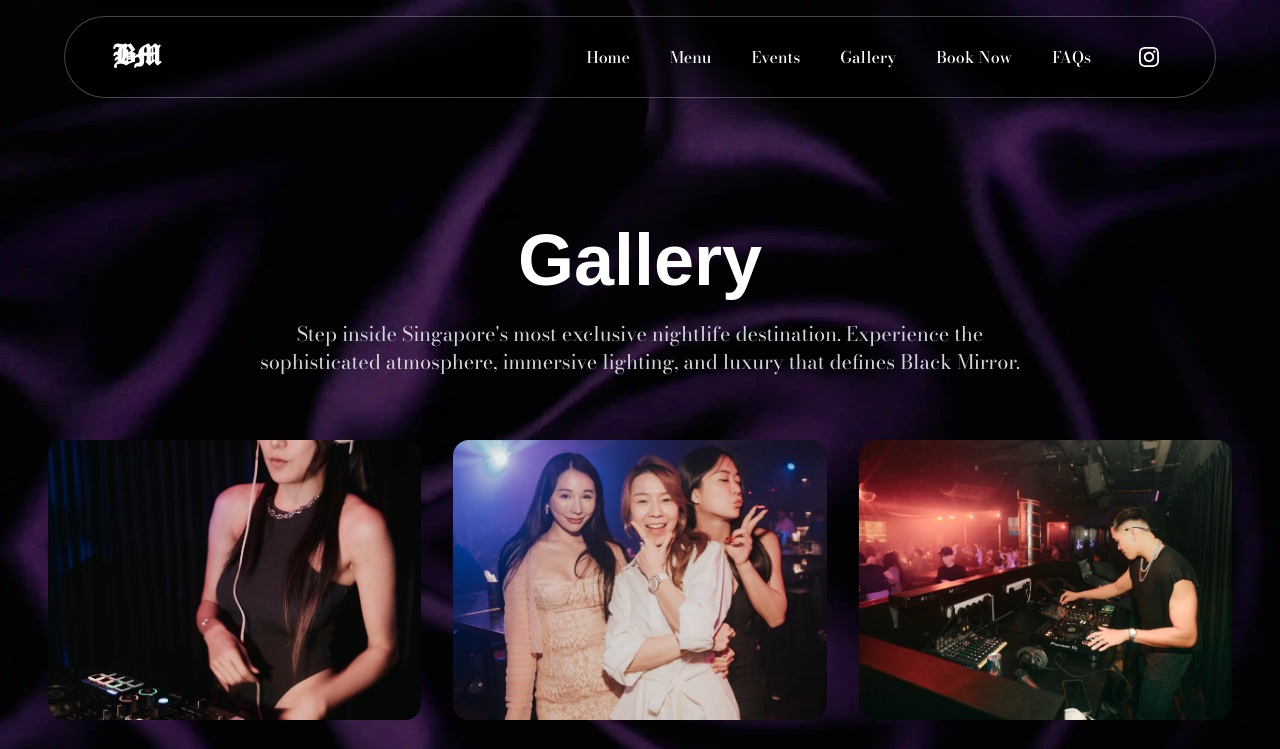
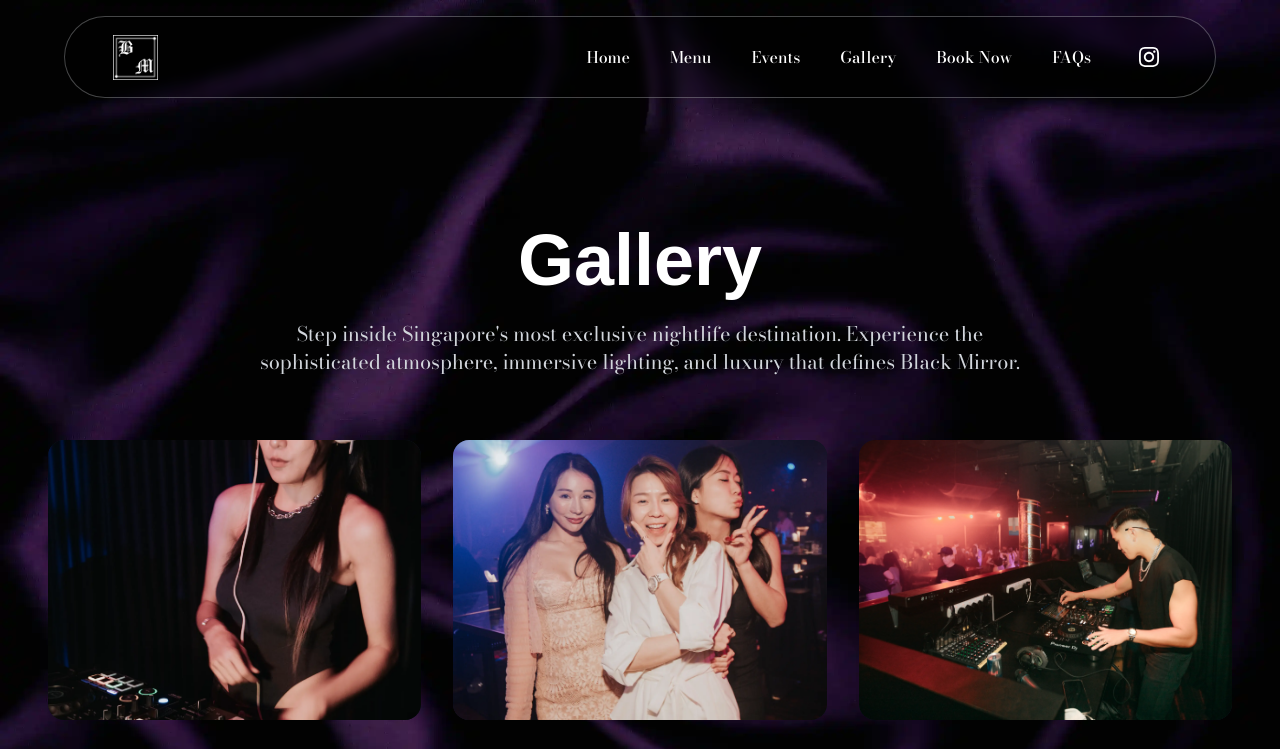
Before and after one commit to T31K/black-mirror-landing, a Next.js app: page /gallery in a window 1280 px wide. Shown: the top 749 px of the page. Built offline with nearby package versions, Linux system fonts and the light colour scheme; a web font is replaced by a local one.

Commit message:
add logo

```diff
--- a/app/components/Navbar.js
+++ b/app/components/Navbar.js
@@ -35,9 +35,12 @@ const Navbar = () => {
                 title="Black Mirror"
                 className="inline-flex items-center focus:outline-none focus:ring-2 focus:ring-offset-2 focus:ring-white focus:ring-offset-red-900"
               >
-                <span className="font-canterbury text-2xl lg:text-3xl text-white font-bold tracking-tight">
-                  BM
-                </span>
+                <img
+                  src="/images/bm_logo_alt.webp"
+                  alt="Black Mirror Logo"
+                  width={45}
+                  height={45}
+                />
               </Link>
             </div>
 
--- a/app/gallery/page.js
+++ b/app/gallery/page.js
@@ -126,13 +126,6 @@ export default function GalleryPage() {
                     />
                     <div className="absolute inset-0 bg-gradient-to-t from-black/60 via-transparent to-transparent opacity-0 group-hover:opacity-100 transition-opacity duration-300"></div>
 
-                    {/* Image Title Overlay */}
-                    <div className="absolute bottom-0 left-0 right-0 p-6 transform translate-y-full group-hover:translate-y-0 transition-transform duration-300">
-                      <h3 className="text-white font-semibold text-lg">
-                        {image.title}
-                      </h3>
-                    </div>
-
                     {/* Click to view indicator */}
                     <div className="absolute top-4 right-4 bg-black/50 text-white px-3 py-1 rounded-full text-sm opacity-0 group-hover:opacity-100 transition-opacity duration-300">
                       Click to view
@@ -234,18 +227,10 @@ export default function GalleryPage() {
                     />
 
                     {/* Image info */}
-                    <div className="absolute bottom-0 left-0 right-0 bg-gradient-to-t from-black/80 to-transparent p-6 rounded-b-lg">
-                      <h3 className="text-white font-semibold text-xl mb-2">
-                        {selectedImage.title}
-                      </h3>
-                      <p className="text-gray-300 text-sm">
-                        {selectedImage.alt}
-                      </p>
-                    </div>
                   </div>
 
                   {/* Image counter */}
-                  <div className="absolute bottom-4 left-1/2 transform -translate-x-1/2 bg-black/50 text-white px-4 py-2 rounded-full text-sm">
+                  <div className="absolute backdrop-blur-sm bottom-4 left-1/2 transform -translate-x-1/2 bg-black/50 text-white px-4 py-2 rounded-full text-sm">
                     {galleryImages.findIndex(
                       (img) => img.src === selectedImage.src
                     ) + 1}{" "}
```
Also changed, not shown: public/images/bm_logo_alt.webp (added).
